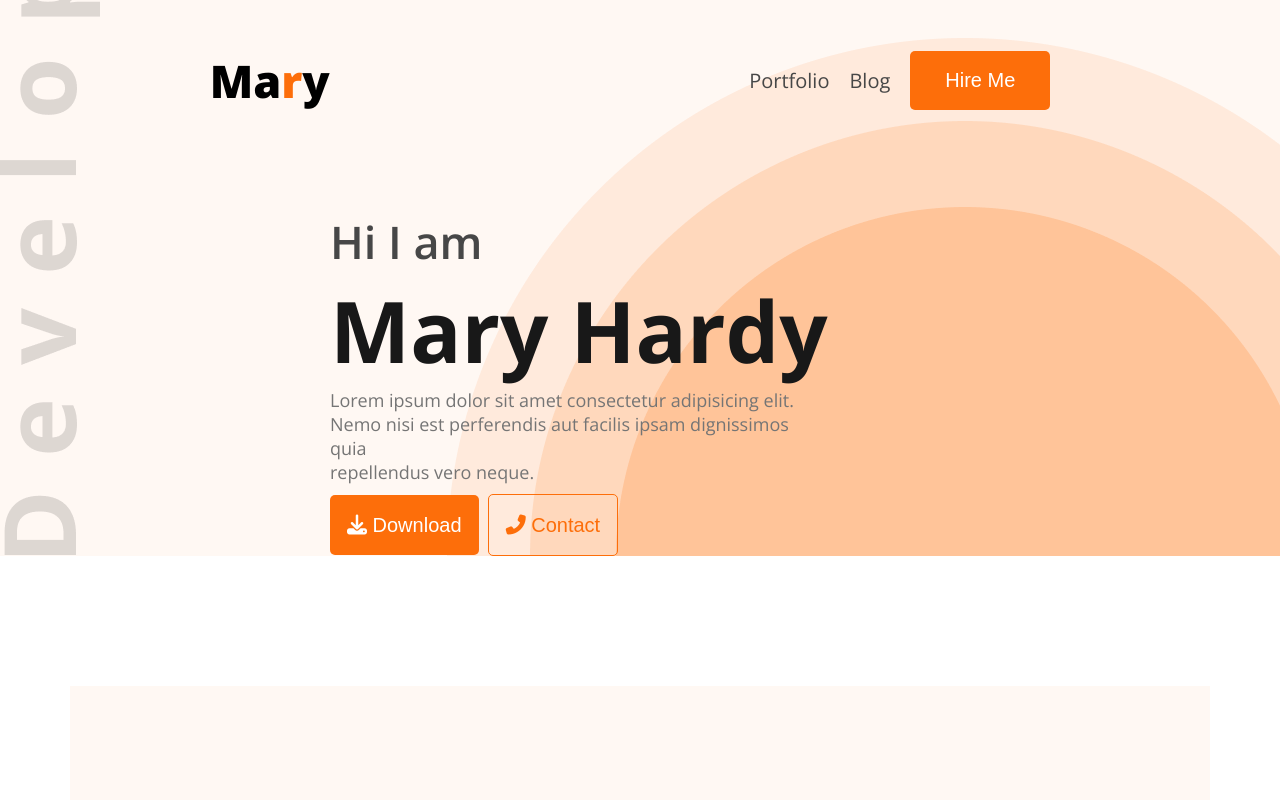
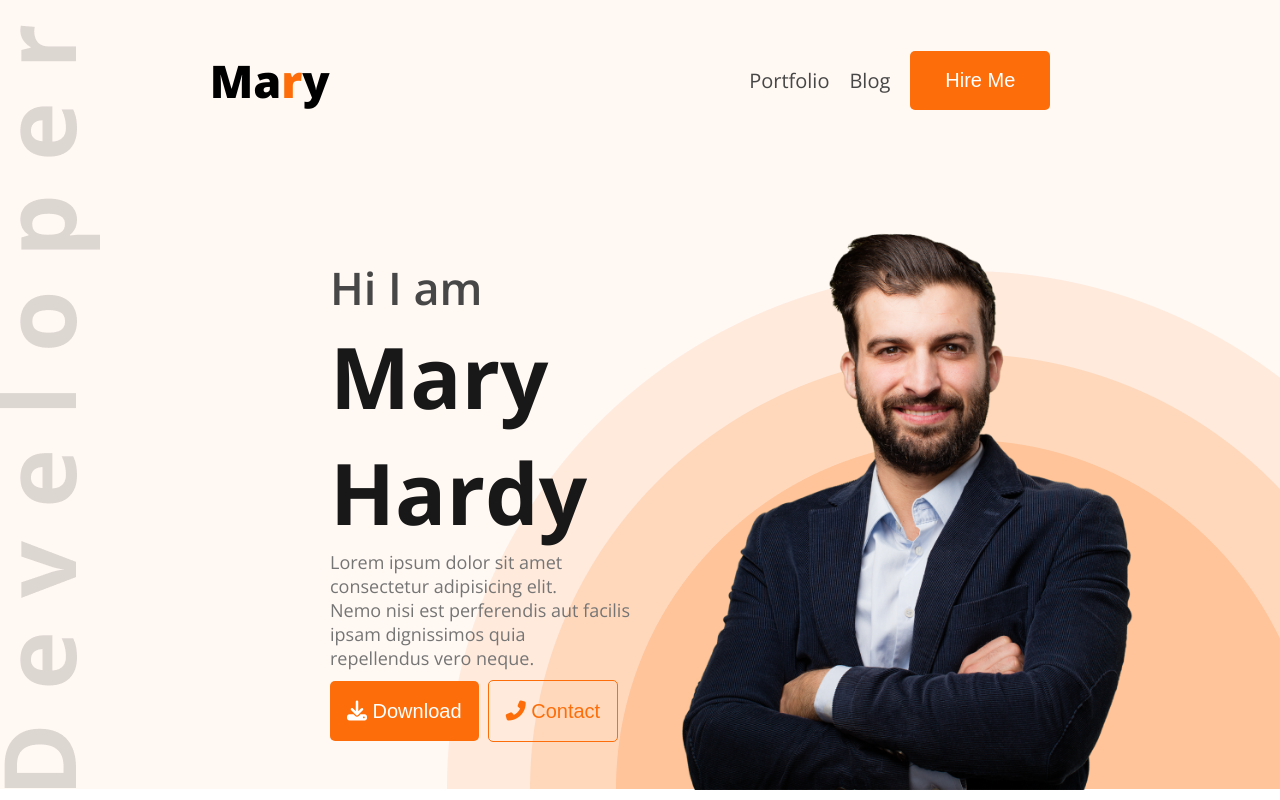
Before and after one commit to sudoHelal/Development-portfolio-Mary, a plain HTML site: page index.html in a window 1280 px wide. Shown: the top 800 px of the page. Drawn offline with nearby package versions, Linux system fonts and the light colour scheme; the site is published under a folder, as on GitHub Pages, so addresses that start at the root find nothing.

Commit message:
updated the  banner img

```diff
--- a/index.html
+++ b/index.html
@@ -40,7 +40,7 @@
         </div>
 
         <div class="banner-img">
-          <img class="banner-pic" src="/Assetes/images/hardy.png" alt="" />
+          <img class="banner-pic" src="Assetes/images/hardy.png" alt="" />
         </div>
       </div>
     </header>
```
